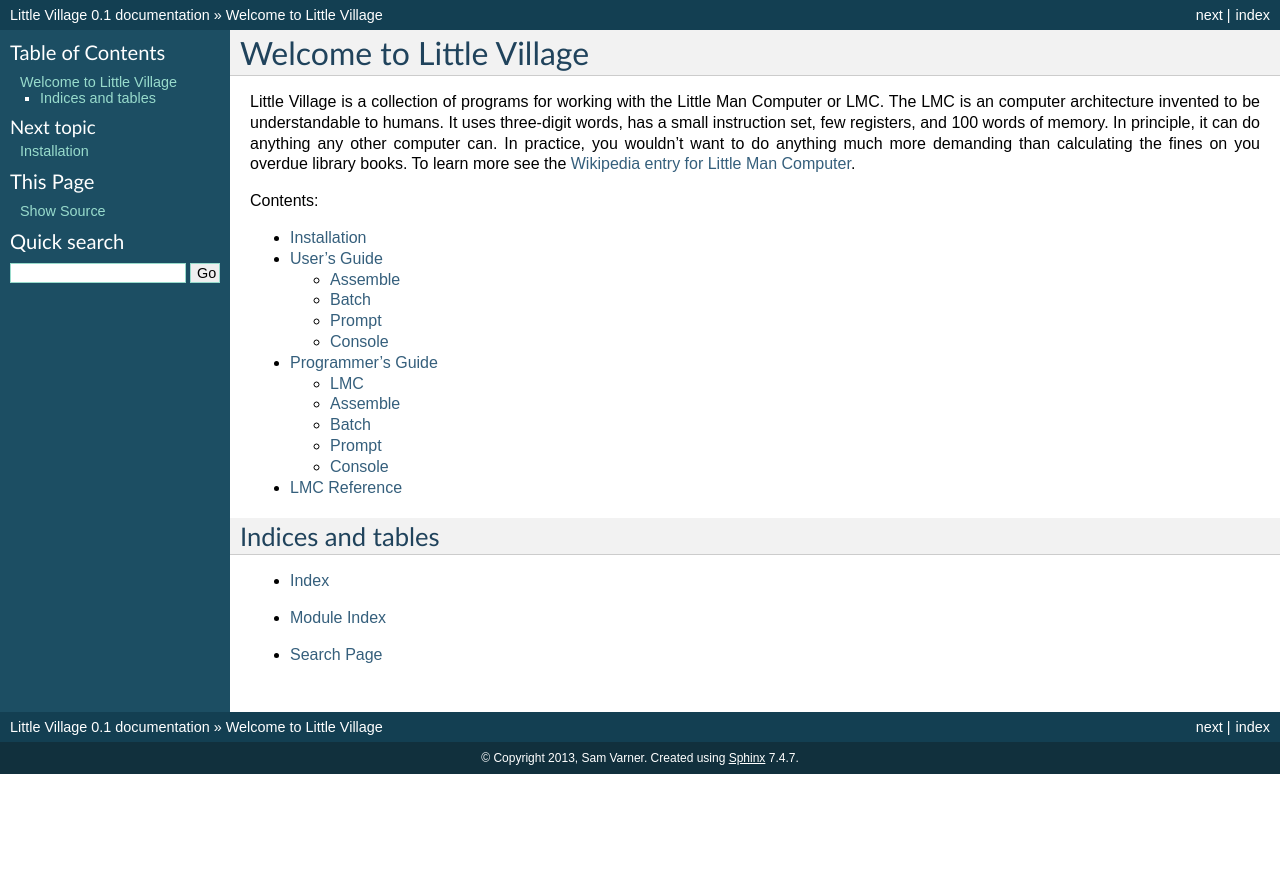
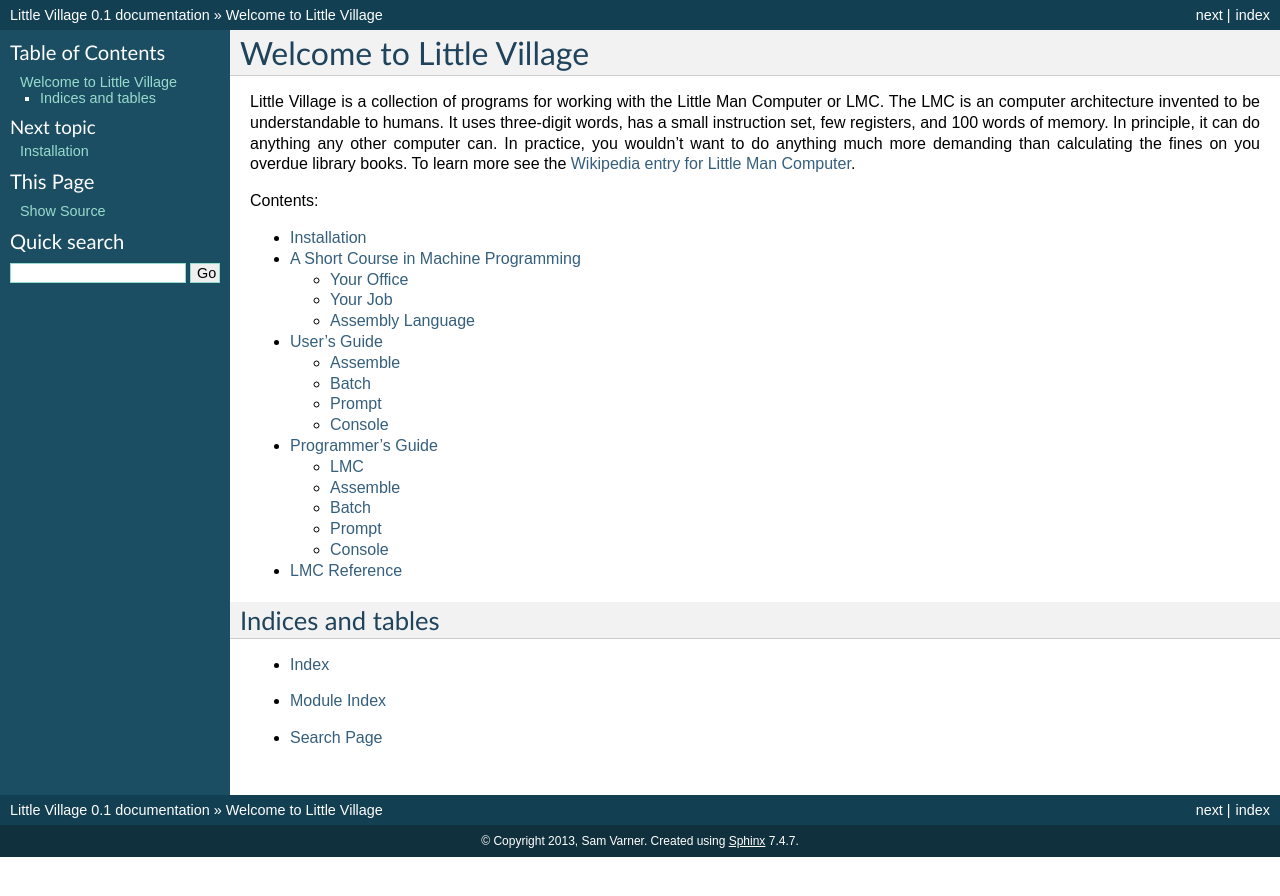
Before and after one commit to snick-a-doo/little-village, a Sphinx documentation site: the page built from doc/index.rst, in a window 1280 px wide. Shown: the top 896 px of the page. Built offline with Sphinx 7.4.7, drawn with Linux system fonts in a browser that asks for light colours; formulas are drawn with MathJax 3; some of the changed lines change nothing that is shown.

Commit message:
Added the binnings of the programming course.

```diff
--- /dev/null
+++ b/doc/course.rst
@@ -0,0 +1,185 @@
+=======================================
+ A Short Course in Machine Programming
+=======================================
+
+This is an introduction to programming in machine language and assembly language
+using the Little Man Computer.
+
+A computer program is a list of instructions, like a to-do list.  It doesn't
+actually get anything done.  In the case of a Python program, the instructions
+are for the program "python".  Many other programs that are installed on your
+computer may be involved when you run your Python program to help it do things
+like advanced math or graphics.  Then there's the terminal where you run the
+program, the user interface, and the operating system which is in charge of all
+programs.  These things are all just lists of instructions.
+
+When you run your program, something happens.  Something in the real world
+changes.
+
+  This is worth thinking about for a while.  You don't even have to be convinced
+  that this is true.
+
+Since the change happens in the real world it
+must happen in a piece of *hardware* not *software*.  The hardware is called the
+*central processing unit*, or *CPU*, or *processor*.
+
+A processor could be made of levers and gears, or balls and tracks, or tubing
+and valves.  In fact mechanical computers have been made.
+
+  Research: Charles Babbage and his "Difference Engine" and "Analytical Engine"
+
+Mechanical "adding machines" were used by businesses in the years before
+electronic calculators.  Modern processors use electricity for doing their
+computations.
+
+  Why is electricity a good choice?  Can you think of any other good choices?
+
+Since a processor is a piece of hardware it's difficult to change its behavior.
+Software is easy to change; you just open the file in your editor and type.  To
+change your processor you'd have to crack open the plastic case and rearrange
+microscopic wires etched into silicon.
+
+  Research: Integrated circuit
+
+This is impractical at best.  A
+processor has a set of things it can do called its *instruction set*.  These are
+usually very simple things like "store a number in memory", or "add two
+numbers".  And by "number" I mean voltages on a set of wires that represent ones
+and zeroes.
+
+Processors made by different manufacturers, and different models of processors
+made by the same company may have different instruction sets.  Part of the
+reason for the layers of software described at the beginning of this section is
+to deal with these differences so the same programs can run on computers with
+different processors.
+
+Modern processors have large instruction sets and operate on huge numbers.  So
+we're going to use a made-up processor that's designed to be understood by
+humans.  Although it's simple, it works in the same way as real processors, and
+can do any calculation that any other computer can.
+
+  Research: Universal computer
+
+Your Office
+===========
+
+The Little Man Computer (LMC) can be thought of as a sort of office where a
+person works.  It's a silly, but useful analogy that we can use until we're used
+to vocabulary of computer processors.  Here's the story.
+
+You work in an office.  You have an inbox and an outbox.  These are your only
+means of communication with the world outside your office.  These boxes can only
+hold one 3-digit number.  You're pretty isolated.
+
+You have 100 more boxes that you can use for storing something you need to
+remember later.  They each hold one 3-digit number.  This is your *memory*.
+Your boss uses some of these boxes to put the tasks you need to perform.  Don't
+get them mixed up!
+
+You have a calculator that can add and subtract, you guessed it, 3-digit
+numbers.
+
+Finally, you have a counter that tells you which of your boss's instructions
+you're supposed to work on next.
+
+  Make a picture of the office that shows (at least) the items mentioned above.
+
+Your boss came up with a code so all of your instructions can be written as
+3-digit numbers.  For example, :samp:`123` means "add what's in box 23 to
+whatever is in the calculator, :samp:`321` means "put what's in the calculator
+into box 21.  For most instructions the last two digits give a box number, or
+*address*.
+
+  Question: What's the largest box number?  What's the smallest.
+
+Here's an incomplete listing of your *instruction set*.
+
+=========== ===========
+Code        Instruction
+----------- -----------
+1xx         Add a number in memory
+2xx         Subtract a number in memory
+3xx         Store in memory
+5xx         Load from memory
+901         Load from inbox
+902         Store in outbox
+=========== ===========
+
+Actual codes have a memory address in place of 'xx'.  There are four more
+instructions we'll talk about later.
+
+Your Job
+========
+
+When you get to your office in the morning your boss has already loaded your
+instructions into the memory boxes.  The first instruction is in box 00.
+Remember the counter that tells you what instruction you're working on?  That's
+always at 00 when you come in.
+
+Here's your daily routine:
+# Read the number from the counter.
+# Get the instruction from the box that has that number.
+# Increase the counter by 1.
+# Decode and execute the instruction.
+# Go back to #1.
+
+There's an important instruction we need to mention: the *halt* instruction.
+When you get to that instruction you're done.  No need to go back to step #1.
+It has the memorable code 000.
+
+Let's say that your boss wants you to add two numbers that she puts in your
+inbox.  The sequence of instructions might be
+# Load from inbox
+# Store in memory box 06
+# Load from inbox
+# Add the number in memory box 06
+# Store in outbox
+# Halt
+
+This means that when you get to work your first six memory boxes are filled with
+these numbers:
+
+=== ======
+Box Number
+--- ------
+00  901
+01  306
+02  901
+03  106
+04  902
+05  000
+=== ======
+
+Let's go through this program step by step.  First you read the instruction from
+box 00.  It tells you to copy what's in the inbox into the calculator.  (The
+number is still in the inbox, but whatever was in the calculator is gone.)  Then
+you copy it from the calculator to memory box 06.  Why can't you just copy from
+the inbox to memory?  Your boss doesn't have a code for that.  It's not in your
+instruction set, so it has to be done using two codes that *are* in your
+instruction set.
+
+Note that boxes 00 through 05 are filled with instructions.  So box 06 is a fine
+place to put something that will be needed later.  If the instruction were 302
+you would be storing the input where your next instruction is.  What happens
+next would depend on the number in your inbox.  To avoid this problem it's
+usually best to keep the data separate from the program.
+
+Next you execute the instruction in box 02 which is the same as the first
+instruction: copy the number in the inbox to the calculator.  But whoever is
+running the program will have entered the second number of the addition problem
+by then.
+
+Now we add the first number (stored in box 06) to the second number (currently
+in the calculator).  Then you copy the result to the outbox and you're done.
+
+-- introduce real names
+
+Those six numbers in memory are all that's needed to get you to add any two
+numbers.  They make up a *machine language program*.
+
+Assembly Language
+=================
+
+When we run the computer with :samp:`901 306 901 106 90 200` in its first six
+memory locations it knows exactly what to do.  But it's hard for people to
+understand.  This makes it hard to write and change machine language programs.
--- a/doc/index.rst
+++ b/doc/index.rst
@@ -22,6 +22,7 @@
    :maxdepth: 2
 
    installation
+   course
    users-guide
    programmers-guide
    lmc-reference
```
